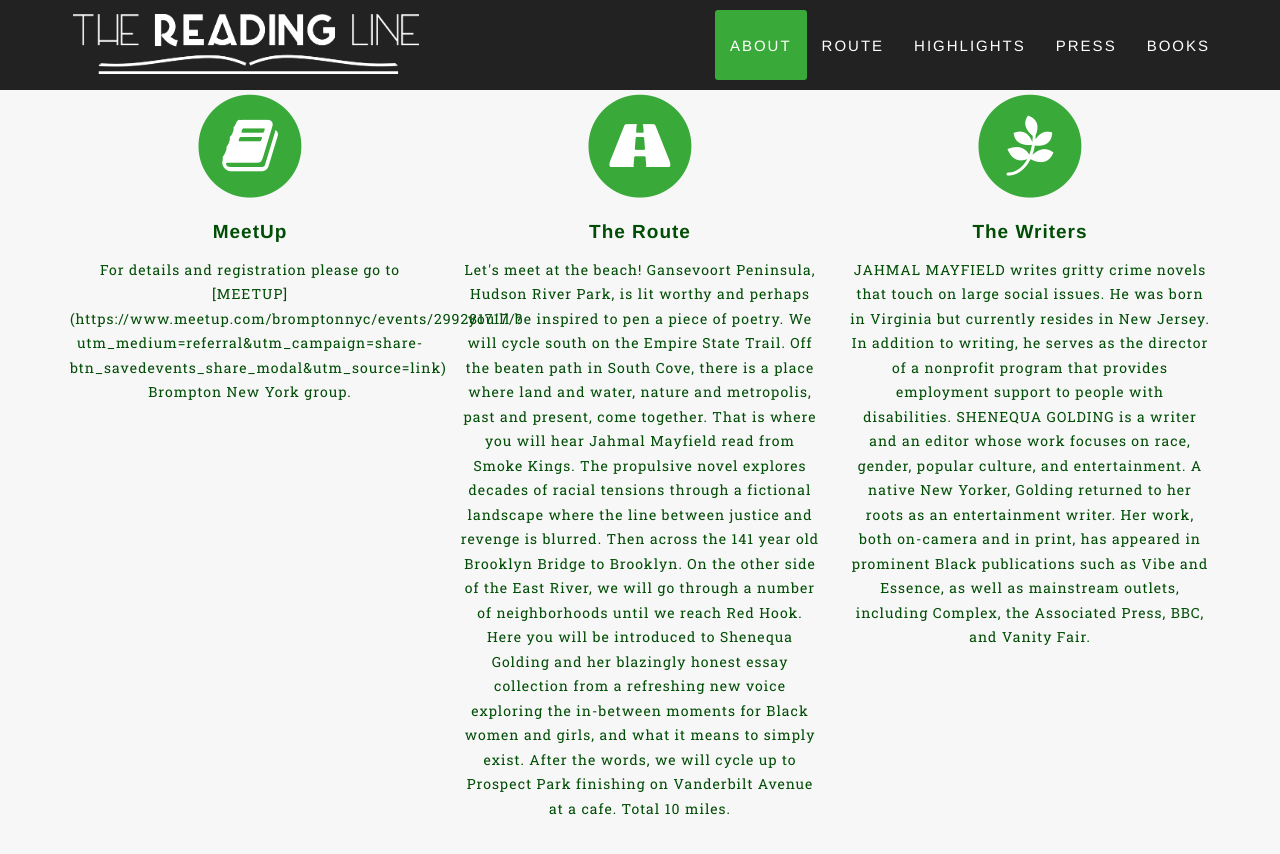
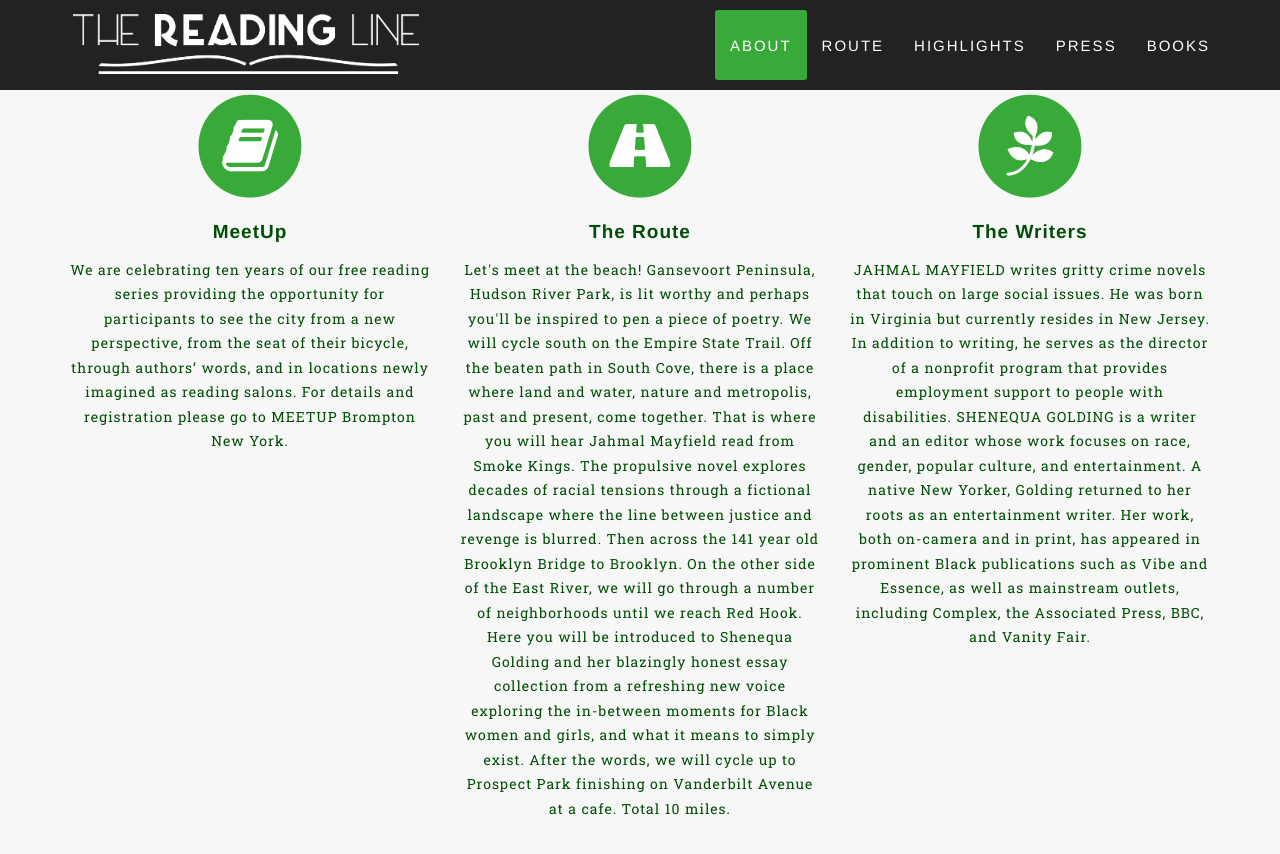
Before and after one commit to thereadingline/thereadingline.github.io, a Jekyll site: the page built from _pages/2024-nyc.md, in a window 1280 px wide and 900 px high, scrolled down 917 px. Shown: the top 854 px of the window. Built offline with Jekyll 4.4.1, drawn with Linux system fonts in a browser that asks for light colours; some web fonts are replaced.

Commit message:
add meetup

```diff
--- a/_pages/2024-nyc.md
+++ b/_pages/2024-nyc.md
@@ -10,7 +10,7 @@ future: true
 about:
   - title: MeetUp
     img: fa-book
-    body: "For details and registration please go to [MEETUP](https://www.meetup.com/bromptonnyc/events/299281717/?utm_medium=referral&utm_campaign=share-btn_savedevents_share_modal&utm_source=link) Brompton New York group."
+    body: "We are celebrating ten years of our free reading series providing the opportunity for participants to see the city from a new perspective, from the seat of their bicycle, through authors’ words, and in locations newly imagined as reading salons. For details and registration please go to MEETUP Brompton New York."
   - title: The Route
     img: fa-road
     body: "Let's meet at the beach! Gansevoort Peninsula, Hudson River Park, is lit worthy and perhaps you'll be inspired to pen a piece of poetry. We will cycle south on the Empire State Trail. Off the beaten path in South Cove, there is a place where land and water, nature and metropolis, past and present, come together. That is where you will hear Jahmal Mayfield read from Smoke Kings. The propulsive novel explores decades of racial tensions through a fictional landscape where the line between justice and revenge is blurred.
```
